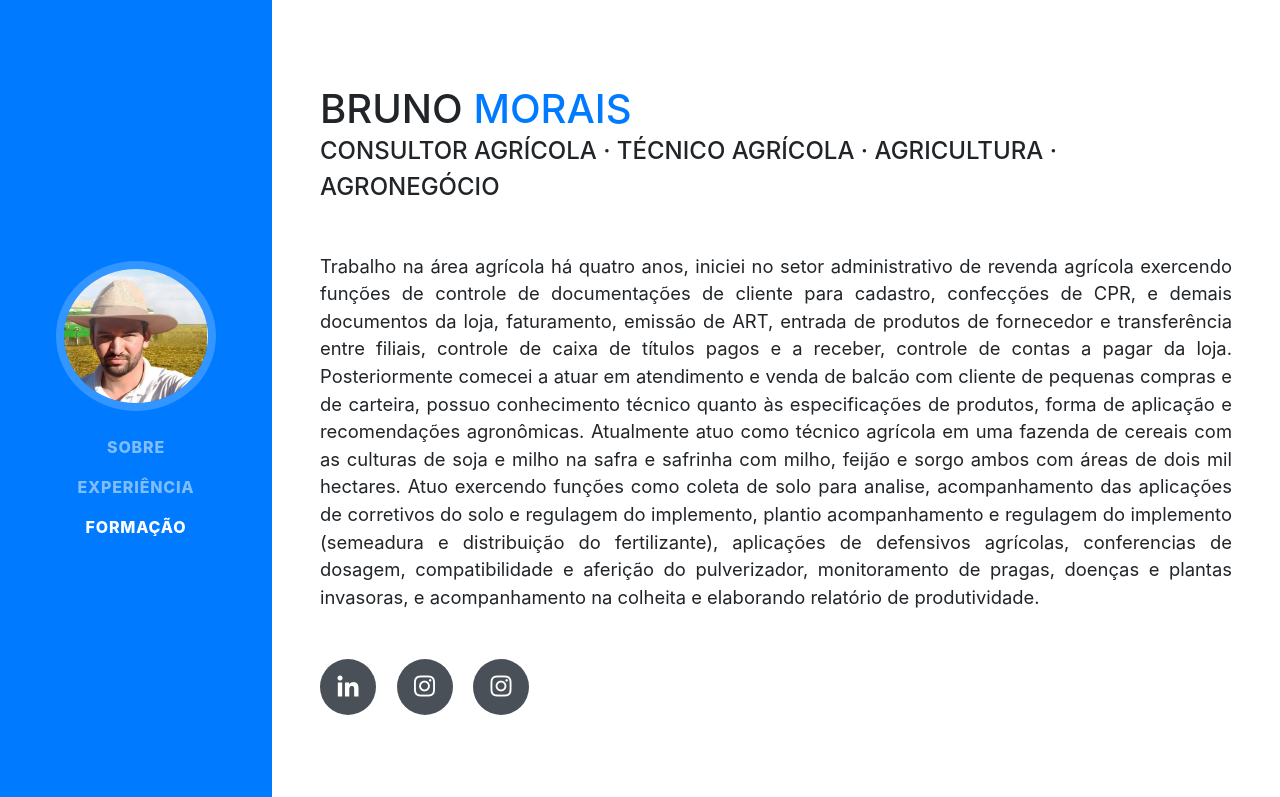
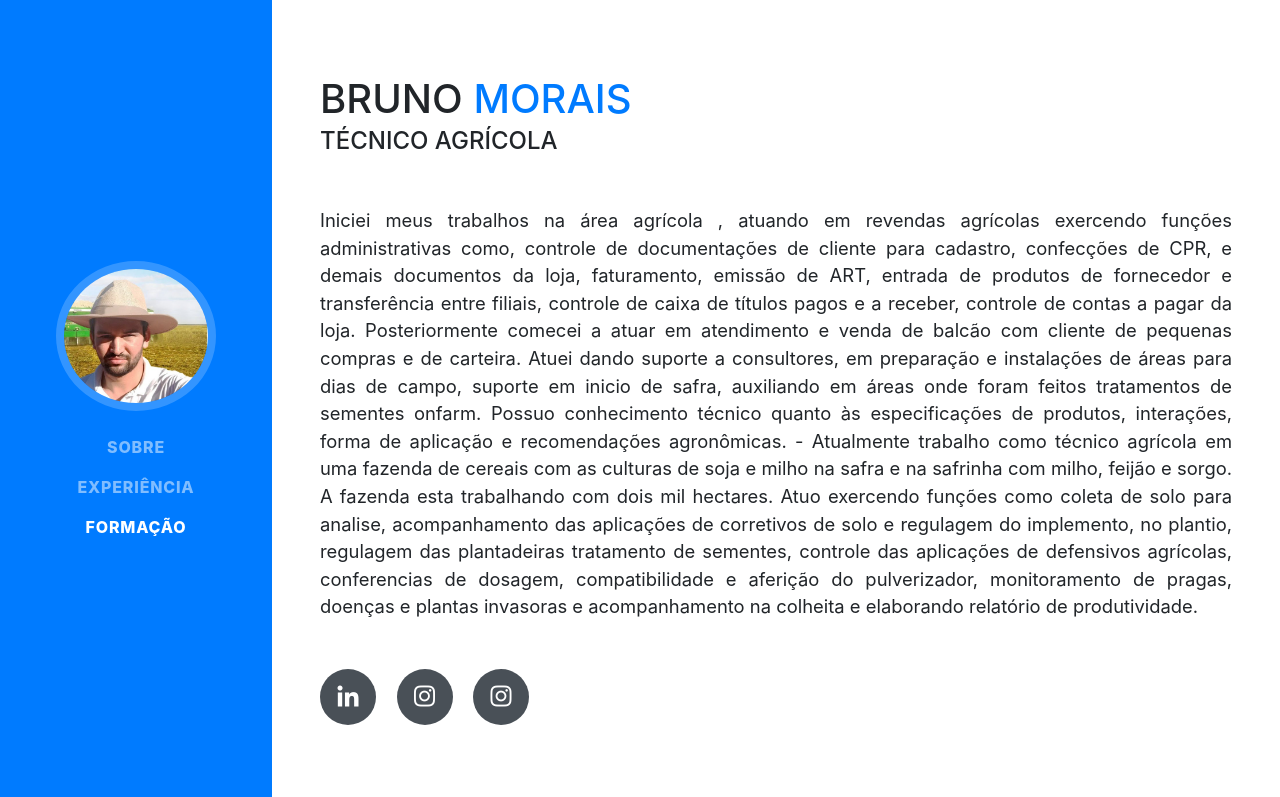
Before and after one commit to brunoagro/brunoagro.github.io, a website with bundled scripts: page index.html in a window 1280 px wide. Shown: the top 797 px of the page. Built offline with nearby package versions, Linux system fonts and the light colour scheme; a web font is replaced by a local one.

Commit message:
Update index.html

```diff
--- a/index.html
+++ b/index.html
@@ -5,7 +5,6 @@
     <meta name="viewport" content="width=device-width, initial-scale=1, shrink-to-fit=no">
     <meta name="description" content="">
     <meta name="author" content="">
-
     <title>Bruno Morais</title>
 
     <link rel="shortcut icon" type="image/png" href="img/favicon.ico">
@@ -56,12 +55,11 @@
                 <h1 class="mb-0">Bruno
                     <span class="text-primary">Morais</span>
                 </h1>
-                <div class="subheading mb-5">
-                    Consultor Agrícola · Técnico Agrícola · Agricultura · Agronegócio
-                </div>
+                <div class="subheading mb-5">Técnico Agrícola</div>
+
                 <p class="lead mb-5" style="text-align: justify">
-                   Trabalho na área agrícola há quatro anos, iniciei no setor administrativo de revenda agrícola exercendo funções de controle de documentações de cliente para cadastro, confecções de CPR, e demais documentos da loja, faturamento, emissão de ART, entrada de produtos de fornecedor e transferência entre filiais, controle de caixa de títulos pagos e a receber, controle de contas a pagar da loja. Posteriormente comecei a atuar em atendimento e venda de balcão com cliente de pequenas compras e de carteira, possuo conhecimento técnico quanto às especificações de produtos, forma de aplicação e recomendações agronômicas.
-				   Atualmente atuo como técnico agrícola em uma fazenda de cereais com as culturas de soja e milho na safra e safrinha com milho, feijão e sorgo ambos com áreas de dois mil hectares. Atuo exercendo funções como coleta de solo para analise, acompanhamento das aplicações de corretivos do solo e regulagem do implemento, plantio acompanhamento e regulagem do implemento (semeadura e distribuição do fertilizante), aplicações de defensivos agrícolas, conferencias de dosagem, compatibilidade e aferição do pulverizador, monitoramento de pragas, doenças e plantas invasoras, e acompanhamento na colheita e elaborando relatório de produtividade.
+                Iniciei meus trabalhos na área agrícola , atuando em revendas agrícolas exercendo funções administrativas como, controle de documentações de cliente para cadastro, confecções de CPR, e demais documentos da loja, faturamento, emissão de ART, entrada de produtos de fornecedor e transferência entre filiais, controle de caixa de títulos pagos e a receber, controle de contas a pagar da loja. Posteriormente comecei a atuar em atendimento e venda de balcão com cliente de pequenas compras e de carteira. Atuei dando suporte a consultores, em preparação e instalações de áreas para dias de campo, suporte em inicio de safra, auxiliando em áreas onde foram feitos tratamentos de sementes onfarm.  Possuo conhecimento técnico quanto às especificações de produtos, interações, forma de aplicação e recomendações agronômicas.
+- Atualmente trabalho como técnico agrícola em uma fazenda de cereais com as culturas de soja e milho na safra e na safrinha com milho, feijão e sorgo. A fazenda esta trabalhando com dois mil hectares. Atuo exercendo funções como coleta de solo para analise, acompanhamento das aplicações de corretivos de solo e regulagem do implemento, no plantio, regulagem das plantadeiras tratamento de sementes, controle das aplicações de defensivos agrícolas, conferencias de dosagem, compatibilidade e aferição do pulverizador, monitoramento de pragas, doenças e plantas invasoras e acompanhamento na colheita e elaborando relatório de produtividade.
                 </p>
                 <div class="social-icons">
                     <a href="https://www.linkedin.com/in/bruno-l-de-morais-30589b52/" target="_blanck">
```
